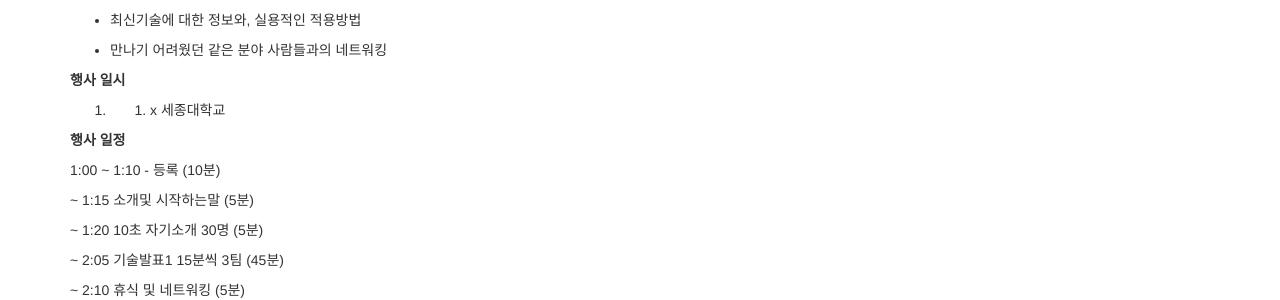
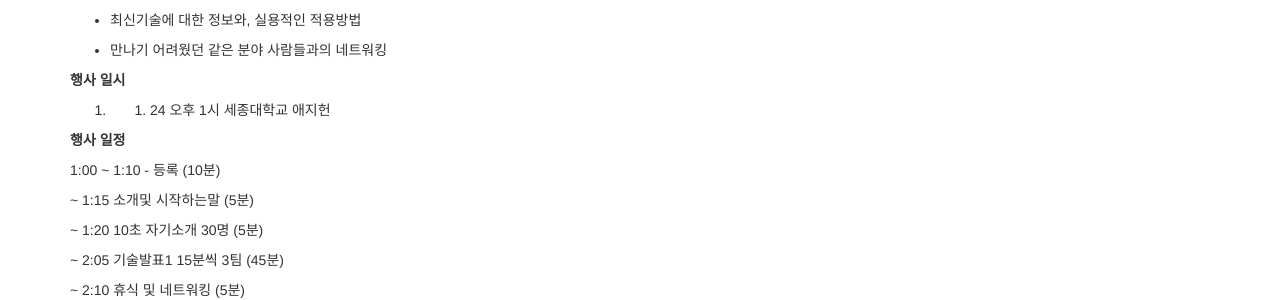
Before and after one commit to divtagers/divtagers.github.io, a Jekyll site: the page built from _posts/2014-05-12-divtagconf1.md, in a window 1280 px wide and 938 px high. Shown: the part 263-563 px from the top of the window. Built offline with Jekyll 4.4.1, drawn with Linux system fonts in a browser that asks for light colours; nearby versions of some CDN libraries; Markdown is read by kramdown in place of the engine named in the settings.

Commit message:
Update 2014-05-12-divtagconf1.md

```diff
--- a/_posts/2014-05-12-divtagconf1.md
+++ b/_posts/2014-05-12-divtagconf1.md
@@ -6,7 +6,6 @@ permalink: /conf/1
 type: library
 author: "김희언"
 ---
-
 
 divtag 개발자 모임의 목적은 프로그래밍에 관심있는 학생끼리 자인이 경험해본 기술을 공유함으로써 다양한 분야의 지식을 습득하고 소프트웨어 개발에 열정이 있는 사람들을 알아갈수 있는 자리입니다.
 
@@ -20,25 +19,25 @@ divtag개발자 모임은 세종대학교 웹 프로그래밍 동아리인 divta
 
 **행사 일시**
 
-2014. 05. x 세종대학교
+2014. 05. 24 오후 1시 세종대학교 애지헌
 
 **행사 일정**
 
-  1:00 ~ 1:10 - 등록 (10분)
+1:00 ~ 1:10 - 등록 (10분)
 
-  ~ 1:15 소개및 시작하는말 (5분)
+~ 1:15 소개및 시작하는말 (5분)
 
-  ~ 1:20 10초 자기소개 30명 (5분)
+~ 1:20 10초 자기소개 30명 (5분)
 
-  ~ 2:05 기술발표1 15분씩 3팀 (45분)
+~ 2:05 기술발표1 15분씩 3팀 (45분)
 
-  ~ 2:10 휴식 및 네트워킹 (5분)
+~ 2:10 휴식 및 네트워킹 (5분)
 
-  ~ 2:40 기술발표2 15분씩 2팀 (30분)
+~ 2:40 기술발표2 15분씩 2팀 (30분)
 
-  ~ 3:00 새로운 서비스 소개 (8분씩 2팀 질의응답 각 4분 포함)
+~ 3:00 새로운 서비스 소개 (8분씩 2팀 질의응답 각 4분 포함)
 
-  ~ 3:03 끝내는말 (3분)
+~ 3:03 끝내는말 (3분)
 
 **기술 발표 내용**
 
```
